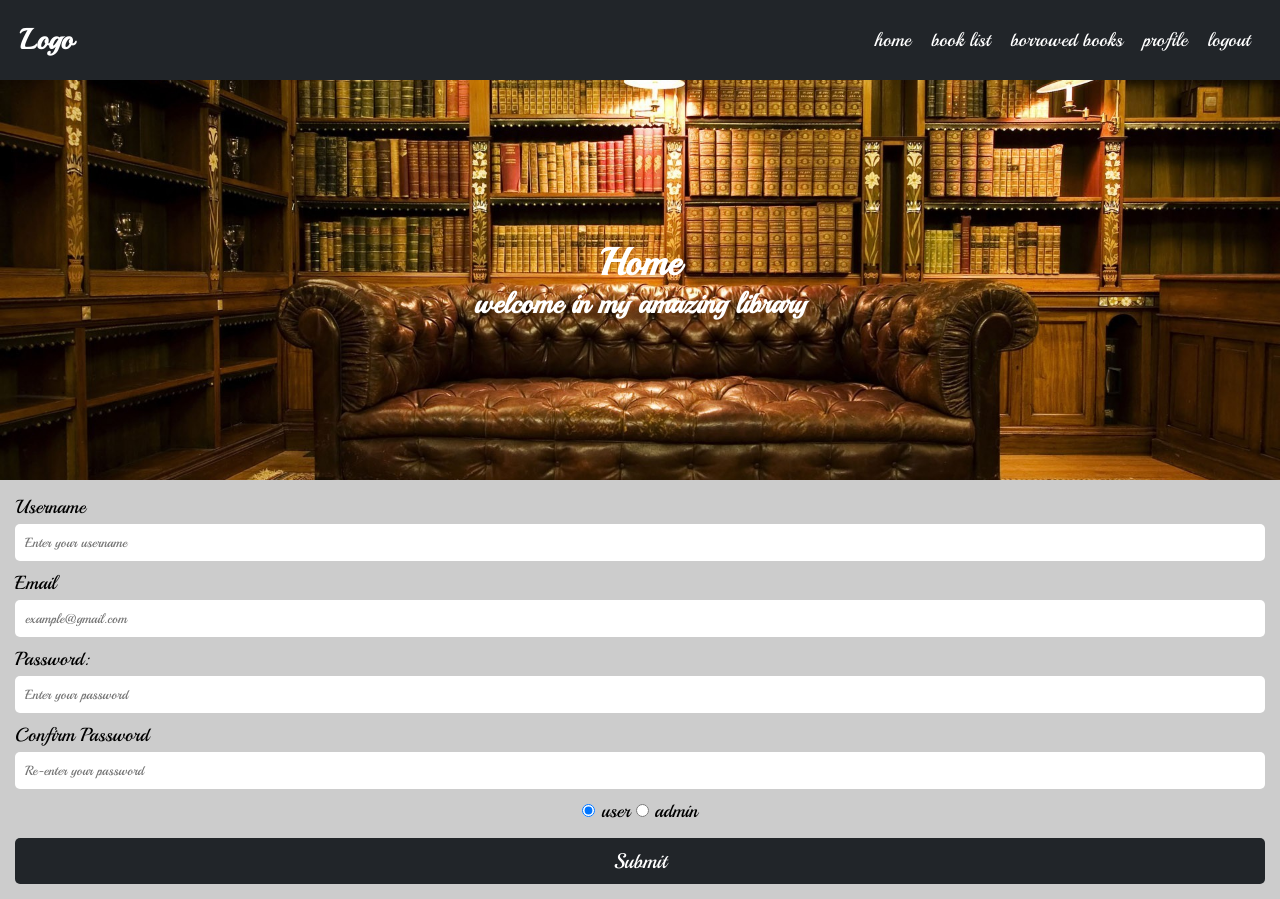
After one commit to saeedmhmoud100/FCAI-2nd-year-web-project, a Django app: page /accounts/signup/ in a window 1280 px wide. The commit adds this page. Run offline with Django 5.2, Linux system fonts and the light colour scheme.

Commit message:
create Register new user

```diff
--- a/accounts/urls.py
+++ b/accounts/urls.py
@@ -1,9 +1,10 @@
 from django.urls import path
 
-from .views import login_view
+from . import views
 
 urlpatterns = [
 
-    path('login/', login_view, name='login'),
+    path('login/', views.login_view, name='login'),
+    path('signup/', views.signup_view, name='signup'),
 
 ]
--- a/accounts/views.py
+++ b/accounts/views.py
@@ -1,8 +1,9 @@
-from django.contrib.auth import login, authenticate
+from django.contrib.auth import login, authenticate, get_user_model
 from django.shortcuts import render, redirect
 
+# Create your views here.
 
-# Create your views here.
+User = get_user_model()
 
 def login_view(request):
     if request.method == 'POST':
@@ -18,3 +19,23 @@ def login_view(request):
             return render(request, 'accounts/login.html', {'error': 'Invalid username or password'})
 
     return render(request, 'accounts/login.html')
+
+
+def signup_view(request):
+
+    if request.method == 'POST':
+        username = request.POST.get('username')
+        email = request.POST.get('email')
+        password = request.POST.get('password')
+        re_password2 = request.POST.get('re-password')
+        if password == re_password2:
+            u = User.objects.create(username=username, email=email, password=password)
+            if request.POST.get('is_admin') == 'true':
+                u.is_admin = True
+                u.is_staff = True
+            u.save()
+        else:
+            return render(request, 'accounts/sign_up.html', {'error': 'Password does not match'})
+
+
+    return render(request, 'accounts/sign_up.html')
--- /dev/null
+++ b/templates/accounts/sign_up.html
@@ -0,0 +1,39 @@
+{% extends "base.html" %}
+{% load static %}
+
+{% block title %}
+    Sign Up | {{ block.super }}
+{% endblock %}
+
+{% block content %}
+ <form class="form" method="POST">
+    {% csrf_token %}
+        <div class="input-container">
+            <label for="user">Username</label>
+            <input type="text" name="username" id="user"  placeholder="Enter your username">
+        </div>
+        <div class="input-container">
+            <label for="email">Email</label>
+            <input type="email" name="email" id="email" placeholder="example@gmail.com" >
+
+        </div>
+        <div class="input-container">
+            <label for="pass">Password:</label>
+            <input type="password" name="password" id="pass"   placeholder="Enter your password">
+
+        </div>
+        <div class="input-container">
+            <label for="confirm">Confirm Password</label>
+            <input type="password" name="re-password" id="confirm" placeholder="Re-enter your password" >
+
+        </div>
+        <div>
+            <input type="radio" value="false" name="is_admin" id="radio1" placeholder="example@gmail.com" checked> <label for='radio1'>user</label>
+            <input type="radio" value="true" name="is_admin" id="radio2" placeholder="example@gmail.com" > <label for="radio2">admin</label>
+        </div>
+
+        <input type="submit" name="Submit" value="Submit" id="signup-button" class="btn-6 btn-dark">
+    </form>
+
+
+{% endblock %}
--- a/templates/add_book.html
+++ b/templates/add_book.html
@@ -13,7 +13,7 @@
         <img src="../static/assets/icons/menu.svg" id="toggle-icon" onclick="navToggle()"/>
     </div>
     <ul>
-        <li><a href="user_sign_up.html">sign up</a></li>
+        <li><a href="accounts/sign_up.html">sign up</a></li>
         <li><a href="accounts/login.html">login</a></li>
 
         <li><a href="index.html">home</a></li>
--- a/templates/base.html
+++ b/templates/base.html
@@ -27,7 +27,7 @@
             <li><a href="">profile</a></li>
             <li><a href="">logout</a></li>
 
-<!--            <li><a href="user_sign_up.html">sign up</a></li>-->
+<!--            <li><a href="sign_up.html">sign up</a></li>-->
 <!--            <li><a href="login.html">login</a></li>-->
         </ul>
 
--- a/templates/book_list.html
+++ b/templates/book_list.html
@@ -12,7 +12,7 @@
             <img src="../static/assets/icons/menu.svg" id="toggle-icon" onclick="_=>navToggle()"/>
         </div>
         <ul>
-            <li><a href="user_sign_up.html">sign up</a></li>
+            <li><a href="accounts/sign_up.html">sign up</a></li>
             <li><a href="accounts/login.html">login</a></li>
 
             <li><a href="index.html">home</a></li>
--- a/templates/book_list_user.html
+++ b/templates/book_list_user.html
@@ -12,7 +12,7 @@
         <img src="../static/assets/icons/menu.svg" id="toggle-icon" onclick="_=>navToggle()"/>
     </div>
     <ul>
-        <li><a href="user_sign_up.html">sign up</a></li>
+        <li><a href="accounts/sign_up.html">sign up</a></li>
         <li><a href="accounts/login.html">login</a></li>
 
         <li><a href="index.html">home</a></li>
--- a/templates/borrow_book.html
+++ b/templates/borrow_book.html
@@ -13,7 +13,7 @@
         <img src="../static/assets/icons/menu.svg" id="toggle-icon" onclick="_=>navToggle()"/>
     </div>
     <ul>
-        <li><a href="user_sign_up.html">sign up</a></li>
+        <li><a href="accounts/sign_up.html">sign up</a></li>
         <li><a href="accounts/login.html">login</a></li>
 
         <li><a href="index.html">home</a></li>
--- a/templates/borrowed_books_list.html
+++ b/templates/borrowed_books_list.html
@@ -13,7 +13,7 @@
         <img src="../static/assets/icons/menu.svg" id="toggle-icon" onclick="_=>navToggle()"/>
     </div>
     <ul>
-        <li><a href="user_sign_up.html">sign up</a></li>
+        <li><a href="accounts/sign_up.html">sign up</a></li>
         <li><a href="accounts/login.html">login</a></li>
 
         <li><a href="index.html">home</a></li>
--- a/templates/delete_book.html
+++ b/templates/delete_book.html
@@ -13,7 +13,7 @@
         <img src="../static/assets/icons/menu.svg" id="toggle-icon" onclick="_=>navToggle()"/>
     </div>
     <ul>
-        <li><a href="user_sign_up.html">sign up</a></li>
+        <li><a href="accounts/sign_up.html">sign up</a></li>
         <li><a href="accounts/login.html">login</a></li>
 
         <li><a href="index.html">home</a></li>
--- a/templates/details.html
+++ b/templates/details.html
@@ -14,7 +14,7 @@
         <img src="../static/assets/icons/menu.svg" id="toggle-icon" onclick="_=>navToggle()"/>
     </div>
     <ul>
-        <li><a href="user_sign_up.html">sign up</a></li>
+        <li><a href="accounts/sign_up.html">sign up</a></li>
         <li><a href="accounts/login.html">login</a></li>
 
         <li><a href="index.html">home</a></li>
--- a/templates/index.html
+++ b/templates/index.html
@@ -13,7 +13,7 @@
             <img src="../static/assets/icons/menu.svg" id="toggle-icon" onclick="_=>navToggle()"/>
         </div>
         <ul>
-            <li><a href="user_sign_up.html">sign up</a></li>
+            <li><a href="accounts/sign_up.html">sign up</a></li>
             <li><a href="accounts/login.html">login</a></li>
 
             <li><a href="index.html">home</a></li>
--- a/templates/update_book.html
+++ b/templates/update_book.html
@@ -13,7 +13,7 @@
         <img src="../static/assets/icons/menu.svg" id="toggle-icon" onclick="_=>navToggle()"/>
     </div>
     <ul>
-        <li><a href="user_sign_up.html">sign up</a></li>
+        <li><a href="accounts/sign_up.html">sign up</a></li>
         <li><a href="accounts/login.html">login</a></li>
 
         <li><a href="index.html">home</a></li>
```
Also changed, not shown: templates/user_sign_up.html (deleted, +0 -65 lines), db.sqlite3.
